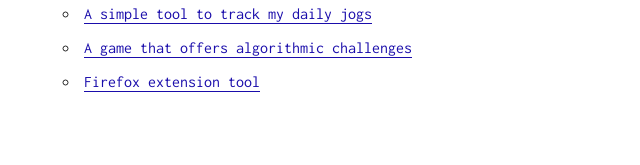
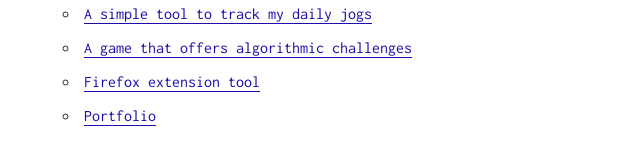
Before and after one commit to HS-code17/blog, a Jekyll site: the page built from _pages/projects/projects.md, in a window 1280 px wide. Shown: the part 315-480 px from the top of the page, without its empty margins (291-931 px from the left). Built offline with Jekyll 4.4.1, drawn with Linux system fonts in a browser that asks for light colours.

Commit message:
added portfolio to projects

```diff
--- a/_data/members.yml
+++ b/_data/members.yml
@@ -9,3 +9,6 @@
 
 - title: Firefox extension tool
   github: firefox-extension
+
+- title: Portfolio
+  github: Portfolio
```
